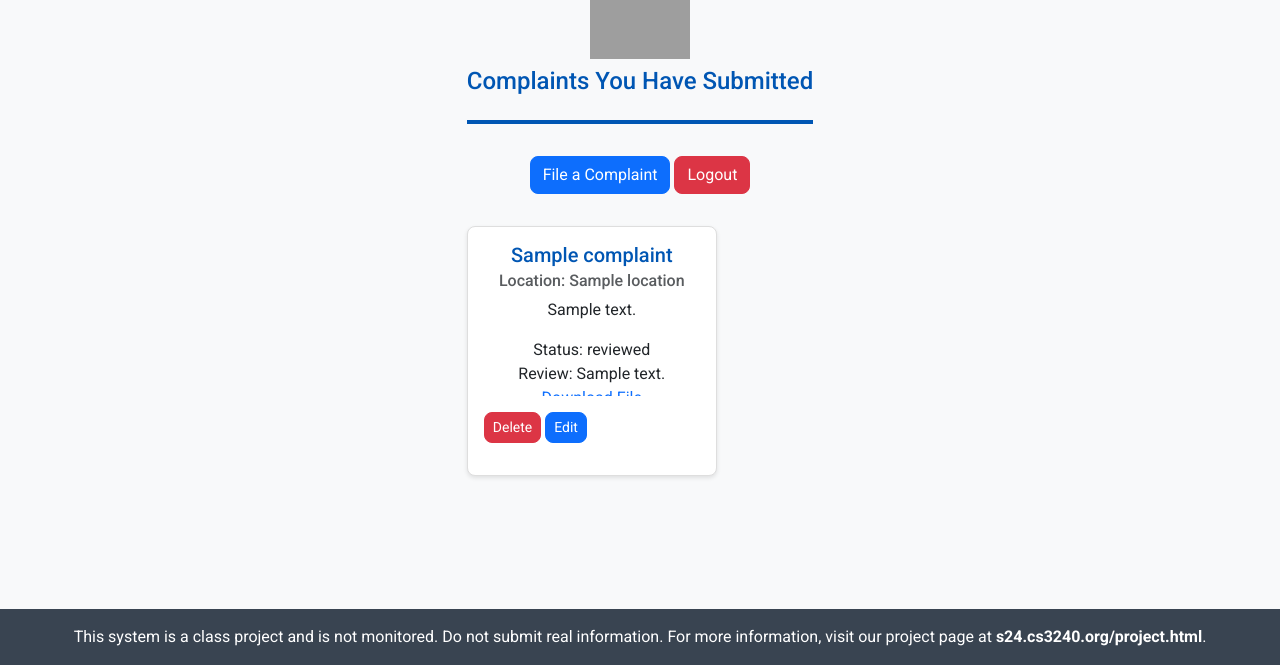
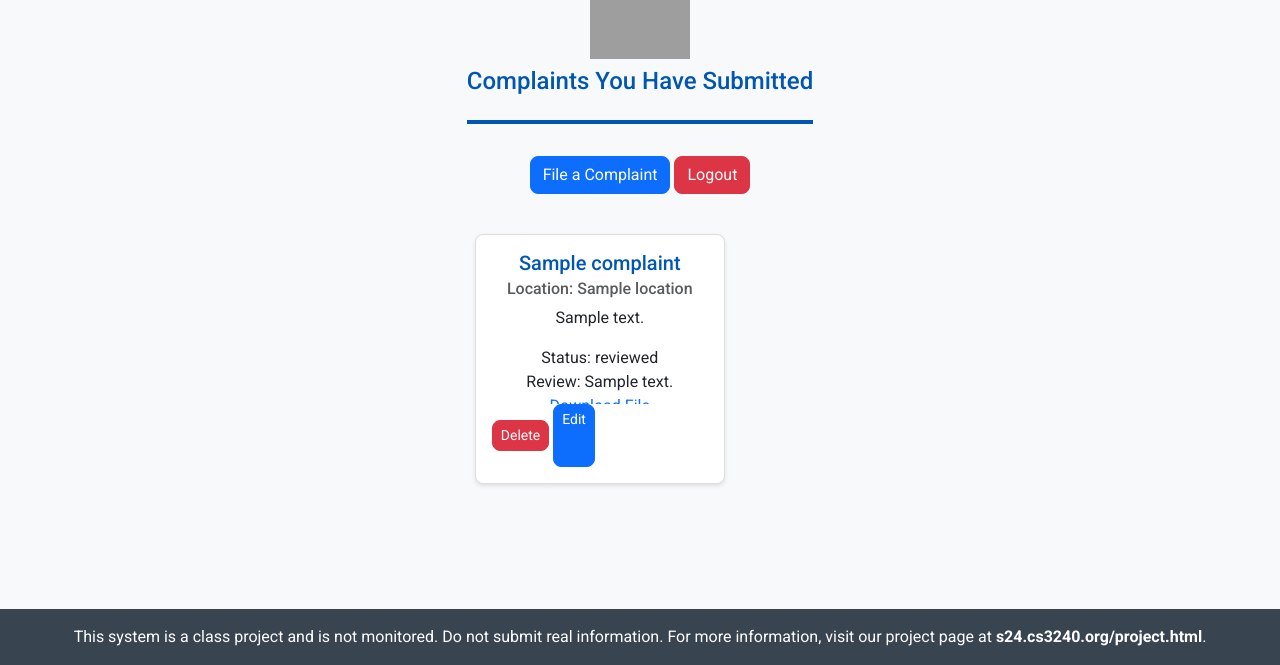
Before and after one commit to l1steven/HousingReports, a Django app: template loginApp/templates/loginApp/UserDashboard.html in a window 1280 px wide. Shown: the part 135-800 px from the top of the page. Run offline with Django 4.2, Linux system fonts and the light colour scheme; the template is opened without the code that fills it: most values are stand-ins (such as "Sample title", 1, 10 or a date in 2020); parts of the project's set-up code (start-up, migrations or seed data) failed here and were passed over; some libraries are stand-ins or nearby versions; grey boxes are pictures that could not be loaded.

Commit message:
user dashboard

```diff
--- a/loginApp/templates/loginApp/UserDashboard.html
+++ b/loginApp/templates/loginApp/UserDashboard.html
@@ -2,6 +2,7 @@
 {% load django_bootstrap5 %}
 {% bootstrap_css %}
 {% bootstrap_javascript %}
+
 <!DOCTYPE html>
 <html lang="en">
 <head>
@@ -48,7 +49,7 @@
         }
         .card {
             background: #fff;
-            margin-bottom: 1rem;
+            margin: 0.5rem;
             border: 1px solid #dedede;
             box-shadow: 0 2px 4px rgba(0,0,0,.1);
             border-radius: 0.5rem;
@@ -165,10 +166,7 @@
                                 {% csrf_token %}
                                 <button type="submit" class="btn btn-danger btn-sm">Delete</button>
                             </form>
-                            <form method="post" action="{% url 'edit_complaint' complaint.id %}" class="mt-3">
-                                {% csrf_token %}
-                                <button type="submit" class="btn btn-primary btn-sm">Edit</button>
-                            </form>
+                            <a href="{% url 'edit_complaint' complaint.id %}" class="btn btn-primary btn-sm">Edit</a>
                         </div>
                     </div>
                 </div>
```
Also changed, not shown: loginApp/templates/loginApp/edit_form.html (indentation only).
